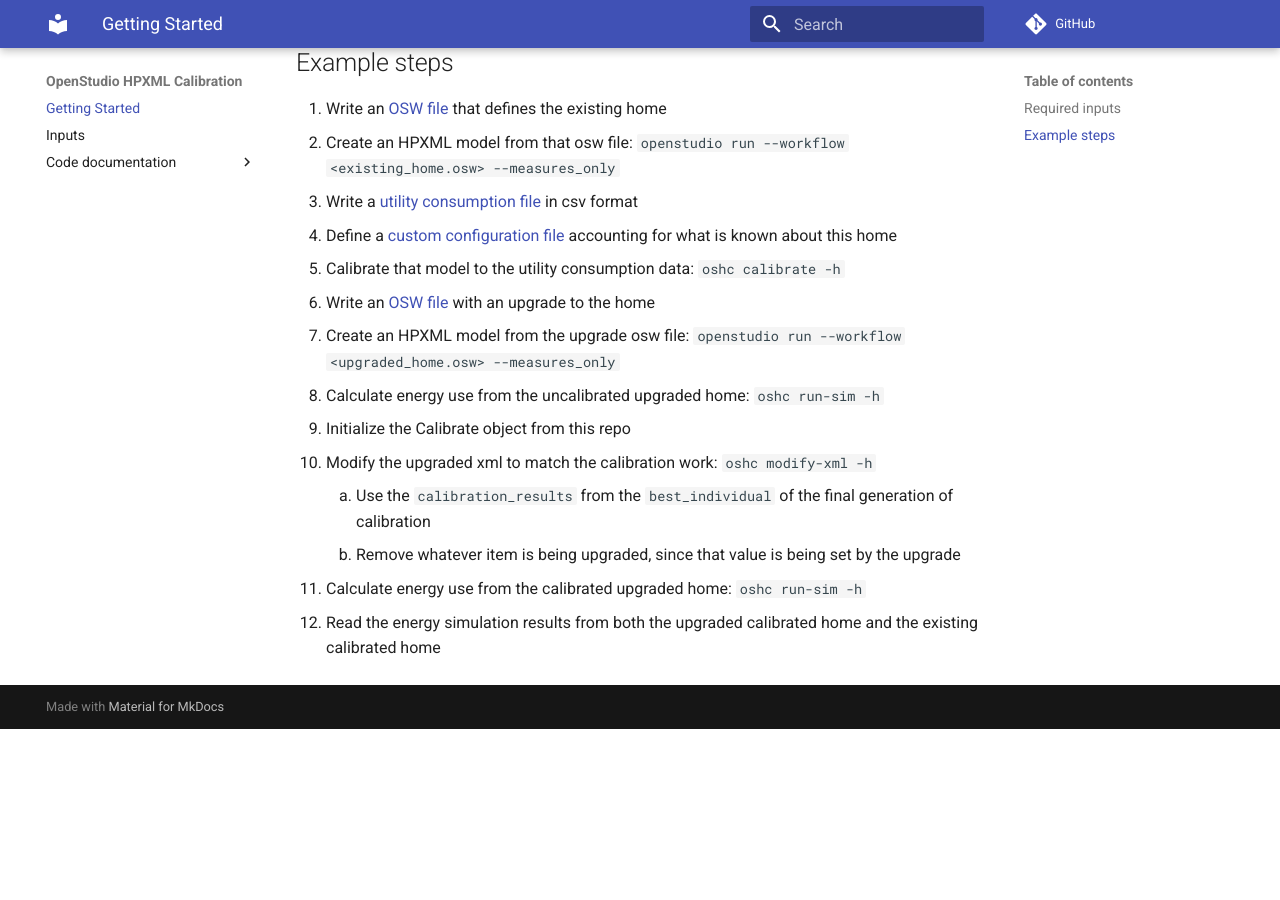
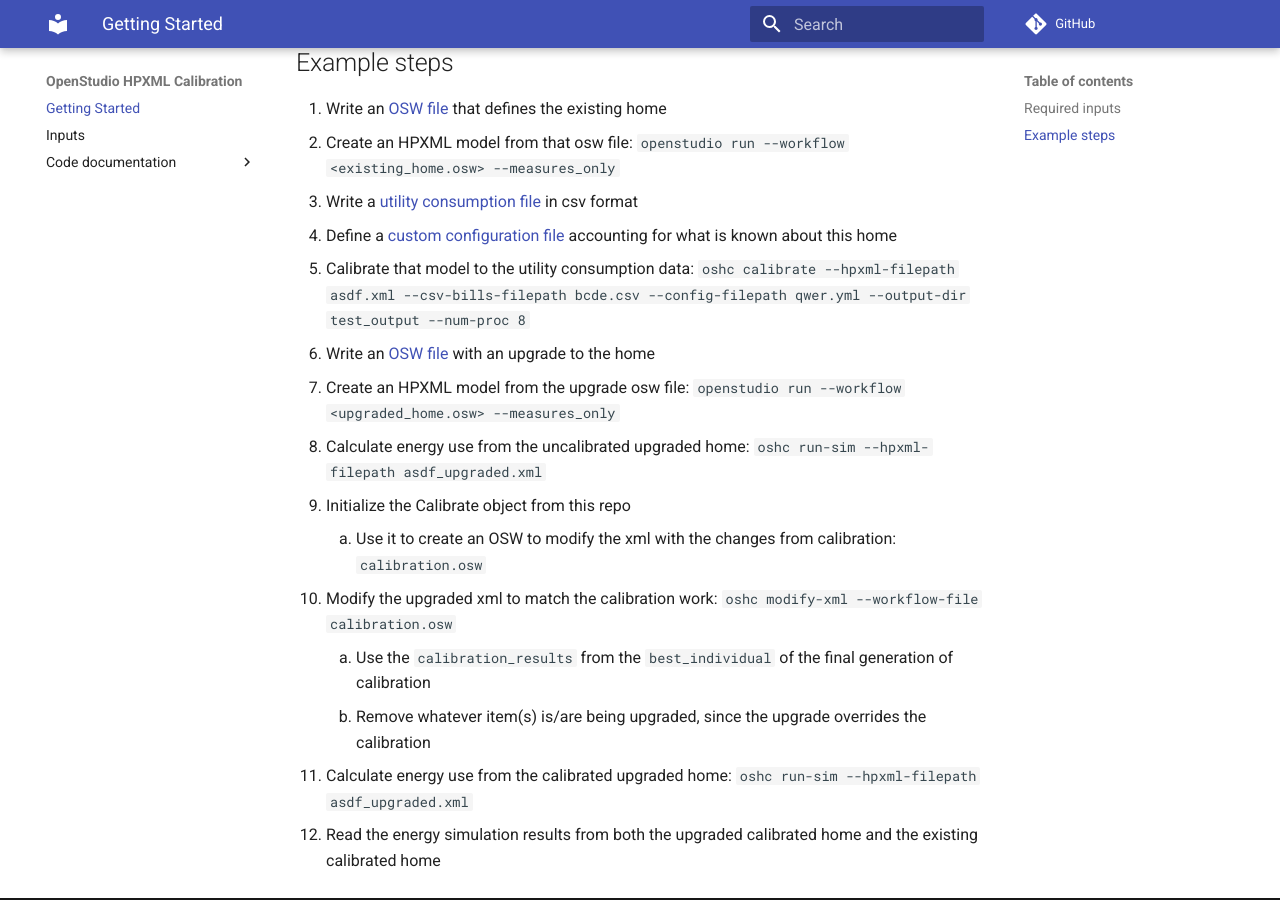
Before and after one commit to NREL/OpenStudio-HPXML-Calibration, an MkDocs documentation site: the page built from docs/index.md, in a window 1280 px wide and 900 px high, scrolled down 459 px. Built offline with MkDocs 1.6.1 and Material for MkDocs 9.7.7, drawn with Linux system fonts in a browser that asks for light colours; comment, search, counter and statistics services are not loaded; before the commit the page ends 1188 px from its top, so only the background shows below that.

Commit message:
improve example workflow documentation

```diff
--- a/docs/index.md
+++ b/docs/index.md
@@ -17,13 +17,14 @@ Generate an HPXML model of home energy use, calibrated to utility data
 1. Create an HPXML model from that osw file: `openstudio run --workflow <existing_home.osw> --measures_only`
 1. Write a [utility consumption file](inputs.md#utility-consumption-csv-file) in csv format
 1. Define a [custom configuration file](inputs.md#config-file) accounting for what is known about this home
-1. Calibrate that model to the utility consumption data: `oshc calibrate -h`
+1. Calibrate that model to the utility consumption data: `oshc calibrate --hpxml-filepath asdf.xml --csv-bills-filepath bcde.csv --config-filepath qwer.yml --output-dir test_output --num-proc 8`
 1. Write an [OSW file](inputs.md#osw-json-file-defining-the-home) with an upgrade to the home
 1. Create an HPXML model from the upgrade osw file: `openstudio run --workflow <upgraded_home.osw> --measures_only`
-1. Calculate energy use from the uncalibrated upgraded home: `oshc run-sim -h`
+1. Calculate energy use from the uncalibrated upgraded home: `oshc run-sim --hpxml-filepath asdf_upgraded.xml`
 1. Initialize the Calibrate object from this repo
-1. Modify the upgraded xml to match the calibration work: `oshc modify-xml -h`
+    1. Use it to create an OSW to modify the xml with the changes from calibration: `calibration.osw`
+1. Modify the upgraded xml to match the calibration work: `oshc modify-xml --workflow-file calibration.osw`
     1. Use the `calibration_results` from the `best_individual` of the final generation of calibration
-    1. Remove whatever item is being upgraded, since that value is being set by the upgrade
-1. Calculate energy use from the calibrated upgraded home: `oshc run-sim -h`
+    1. Remove whatever item(s) is/are being upgraded, since the upgrade overrides the calibration
+1. Calculate energy use from the calibrated upgraded home: `oshc run-sim --hpxml-filepath asdf_upgraded.xml`
 1. Read the energy simulation results from both the upgraded calibrated home and the existing calibrated home
```
